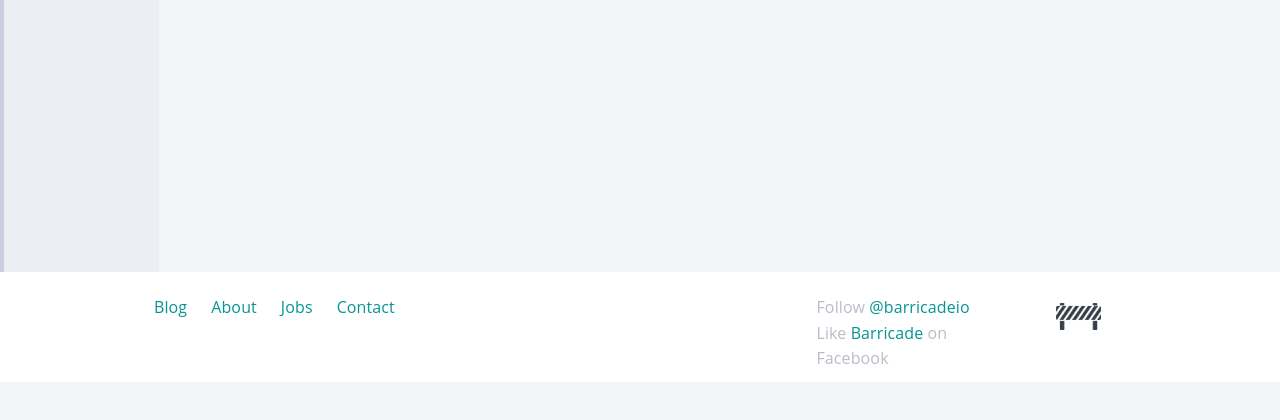
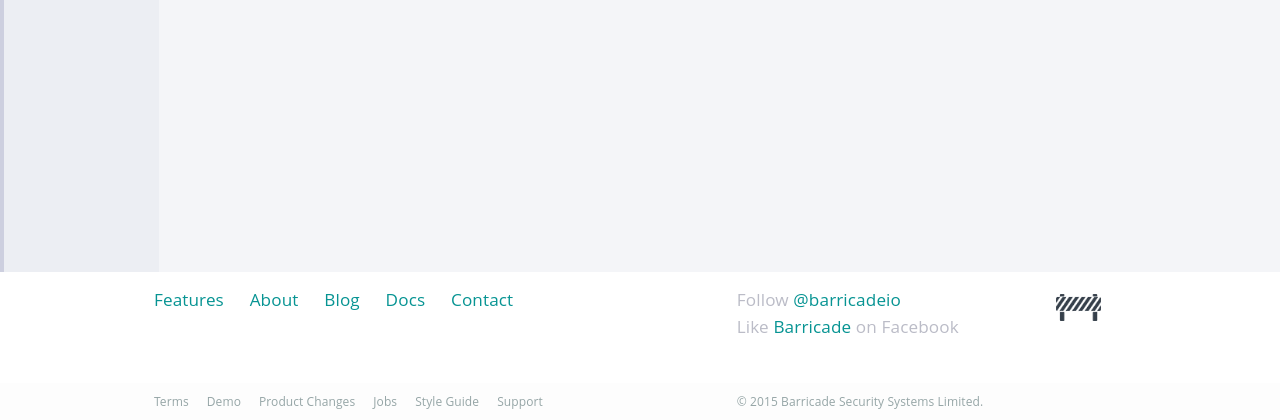
Before and after one commit to barricadeio/styleguide, a PHP site: page /voice.html in a window 1280 px wide. Shown: the part 418-838 px from the top of the page. Before the commit the page ends 782 px from the top, so only its background shows below. Run offline with PHP 8.4, Linux system fonts and the light colour scheme; some libraries are stand-ins or nearby versions.

Commit message:
Global footer changes

```diff
--- a/assets/scss/styleguide.scss
+++ b/assets/scss/styleguide.scss
@@ -432,17 +432,18 @@ body div.ng-scope:first-child,
 
 .styleguide-footer {
   margin-top: -6em;
-  height: 6em;
+  min-height: 6em;
   position: relative;
   z-index: 500;
-  padding-top: 1.25em;
+  padding-top: 0.75em;
   background-color: white;
 
   p,
   li {
     color: $mid1;
     line-height: 1.6;
-    font-size: $scalex3;
+    font-size: $scalex4;
+    margin-bottom: 42px;
     @include futuraRegular;
   }
 
@@ -454,10 +455,44 @@ body div.ng-scope:first-child,
     list-style: none;
     margin: 0 1.5em 0 0;
     @include futuraRegular;
+
+    &.rss a {
+      padding: 0.333em 0;
+      color: $blue3;
+    }
   }
 
   img {
     margin-top: 0.425em;
+  }
+
+  .footer-sub {
+    background-color: $lightbg;
+    padding-top: 0.5rem;
+    padding-bottom: 0.335rem;
+    text-align: left;
+
+    .large-centered {
+      max-width: 100%;
+    }
+
+    ul,
+    p {
+      margin-top: 0;
+      margin-bottom: 0;
+    }
+
+    p,
+    p a,
+    li,
+    li a {
+      font-size: 12px;
+      color: $mid4;
+    }
+
+    a:hover {
+      color: $green4;
+    }
   }
 }
 
@@ -536,19 +571,21 @@ body div.ng-scope:first-child,
   }
 
   small {
-    font-size: $scalex0;
+    font-size: $scalex1;
 
     &:nth-child(3) {
+      color: $mid1;
+      letter-spacing: 0.05em;
+      font-size: 10px;
+      line-height: 0.67;
       margin: 0 0.5rem;
-      color: $mid4;
-      font-family: $mono;
     }
   }
 
   span {
     @include upperCase;
-    font-size: $scalex2;
-    font-family: $mono;
+    font-size: $scalex1;
+    display: inline-block;
     font-weight: bold;
     letter-spacing: 0;
 
@@ -805,12 +842,12 @@ body div.ng-scope:first-child,
         }
 
         span {
-          font-size: $scalex6;
+          font-size: $scalex3;
+          margin: 0;
         }
 
         small {
-          font-size: $scalex3;
-          margin: 0.667rem 0 0.25rem;
+          margin: 0.5rem 0 0;
         }
       }
     }
--- a/voice.html
+++ b/voice.html
@@ -96,19 +96,20 @@
 
   <div class="styleguide-footer">
     <footer class="row">
-      <div class="small-12 large-10 large-centered column ">
-        <div class="large-8 medium-6 hide-for-small column">
+      <div class="small-12 large-10 large-centered column">
+        <div class="large-7 medium-6 hide-for-small column">
           <nav>
             <ul class="inline-list">
-              <li><a href="http://blog.barricade.io" target="_blank" title="Check out our blog">Blog</a></li>
-              <li><a href="http://barricade.io/features.html" target="_blank" title="Learn about Barricade">About</a></li>
-              <li><a href="http://barricade.io/jobs.html" target="_blank" title="Come and work with us">Jobs</a></li>
-              <li><a href="http://barricade.io/about.html" target="_blank" title="Drop us a line">Contact</a></li>
+              <li><a href="https://barricade.io/features.html" title="See how Barricade make security approachable">Features</a></li>
+              <li><a href="https://barricade.io/about.html" title="Who we are and what we do">About</a></li>
+              <li><a href="https://blog.barricade.io" title="Read our blog">Blog</a></li>
+              <li><a href="http://docs.barricade.io" title="View our documentation">Docs</a></li>
+              <li><a href="https://barricade.io/about.html#contact-info" title="Get in touch with our team">Contact</a></li>
             </ul>
           </nav>
         </div>
 
-        <div class="large-3 medium-4 small-8 column">
+        <div class="large-4 medium-4 small-8 column">
           <p>
             Follow <a href="https://twitter.com/barricadeio" title="Follow @barricadeio on Twitter">@barricadeio</a><br>
             Like <a href="https://www.facebook.com/barricadeio" title="Like Barricade on Facebook">Barricade</a> on Facebook
@@ -122,6 +123,30 @@
         </div>
       </div>
     </footer>
+
+    <div class="footer-sub hide-for-small">
+      <footer class="row">
+        <div class="small-12 large-10 large-centered column">
+          <div class="large-7 medium-8 hide-for-small column">
+            <nav>
+              <ul class="inline-list">
+                <li><a href="https://app.barricade.io/tac" title="Terms &amp; Conditions">Terms</a></li>
+                <li><a href="https://app.barricade.io/demo" title="Launch a Demo of Barricade">Demo</a></li>
+                <li><a href="https://blog.barricade.io" title="Product Changelog">Product Changes</a></li>
+                <li><a href="https://barricade.io/jobs.html" title="Interested in working at Barricade?">Jobs</a></li>
+                <li><a href="https://styleguide.barricade.io" title="Visit the Barricade Style Guide">Style Guide</a></li>
+                <!--<li>Status</li>-->
+                <li><a href="mailto:support@barricade.io?subject=Support Issue" title="Get in touch with our support team">Support</a></li>
+              </ul>
+            </nav>
+          </div>
+          <div class="large-5 medium-4 small-12 column">
+            <p class="text-left">&copy; 2015 Barricade Security Systems Limited.</p>
+          </div>
+        </div>
+      </footer>
+    </div> <!-- /footer-sub -->
+
   </div>
 
   <script>
```
Also changed, not shown: assets.html (+32 -7 lines), index.html (+32 -7 lines), sink.html (+55 -0 lines), styles.html (+64 -39 lines), assets/css/styleguide.css.
